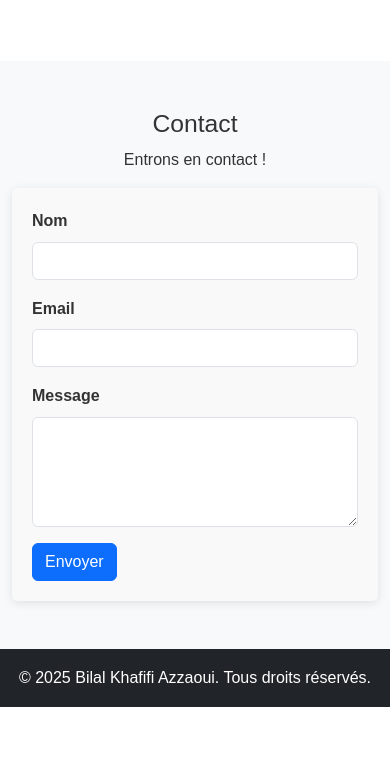
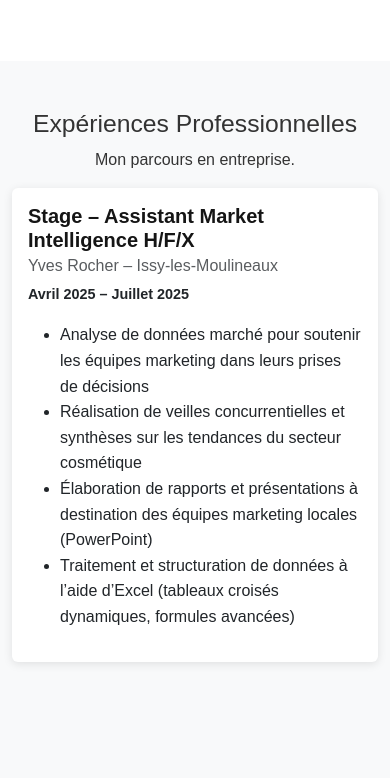
Before and after one commit to Monkeydkazz/BilalK.portfolio, a plain HTML site: page index.html in a window 390 px wide. Shown: the part 5426-6204 px from the top of the page. Before the commit the page ends 6133 px from the top, so only its background shows below. Drawn offline with nearby package versions, Linux system fonts and the light colour scheme.

Commit message:
Update index.html

```diff
--- a/index.html
+++ b/index.html
@@ -24,6 +24,7 @@
                     <li class="nav-item"><a class="nav-link" href="#projects">Projets</a></li>
                     <li class="nav-item"><a class="nav-link" href="#skills">Compétences</a></li>
                     <li class="nav-item"><a class="nav-link" href="#contact">Contact</a></li>
+                    <li class="nav-item"><a class="nav-link" href="#experience">Expérience</a></li>
                 </ul>
             </div>
         </div>
@@ -167,6 +168,32 @@
         </div>
     </section>
 
+    <!-- Section Expériences Professionnelles -->
+<section id="experience" class="py-5 bg-light">
+    <div class="container">
+        <h2 class="text-center">Expériences Professionnelles</h2>
+        <p class="text-center">Mon parcours en entreprise.</p>
+        <div class="row justify-content-center">
+            <div class="col-md-10">
+                <div class="card mb-4">
+                    <div class="card-body">
+                        <h5 class="card-title">Stage – Assistant Market Intelligence H/F/X</h5>
+                        <h6 class="card-subtitle mb-2 text-muted">Yves Rocher – Issy-les-Moulineaux</h6>
+                        <p class="card-text"><strong>Avril 2025 – Juillet 2025</strong></p>
+                        <ul>
+                            <li>Analyse de données marché pour soutenir les équipes marketing dans leurs prises de décisions</li>
+                            <li>Réalisation de veilles concurrentielles et synthèses sur les tendances du secteur cosmétique</li>
+                            <li>Élaboration de rapports et présentations à destination des équipes marketing locales (PowerPoint)</li>
+                            <li>Traitement et structuration de données à l’aide d’Excel (tableaux croisés dynamiques, formules avancées)</li>
+                        </ul>
+                    </div>
+                </div>
+            </div>
+        </div>
+    </div>
+</section>
+
+
     <!-- Section Contact -->
     <section id="contact" class="py-5 bg-light">
         <div class="container">
```
